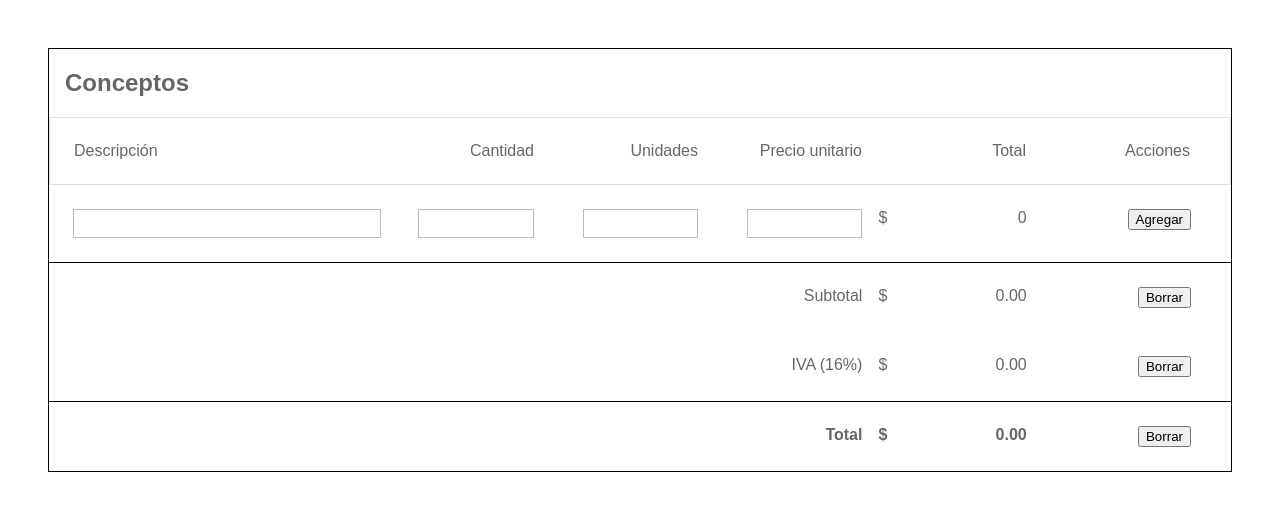
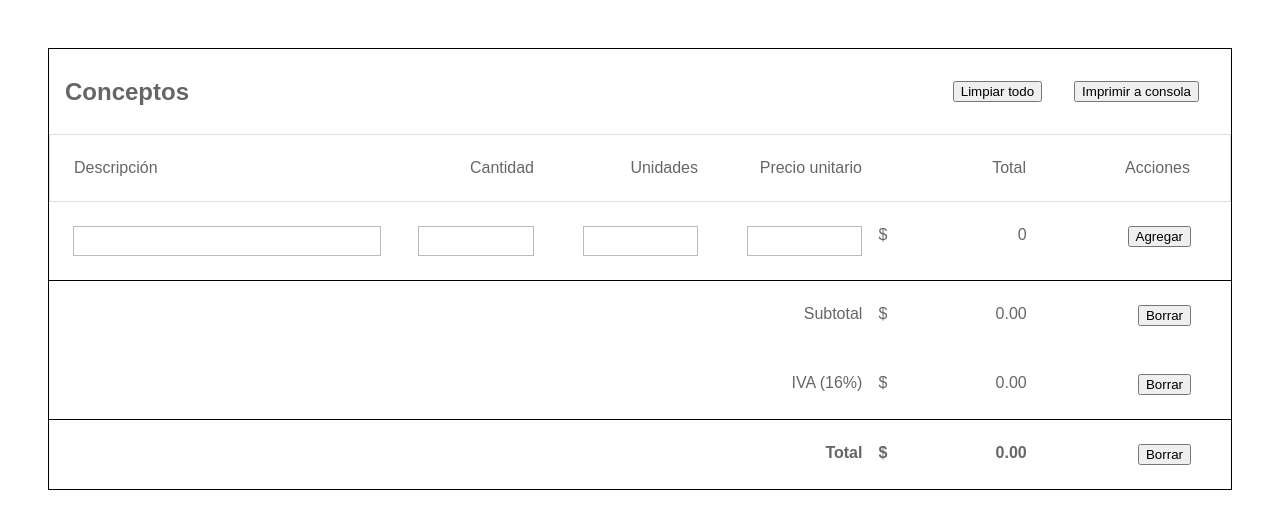
Before and after one commit to dyegolara/frontend-resuelve, a React (Create React App) app: page / in a window 1280 px wide. Shown: the top 528 px of the page. Built offline with nearby package versions, Linux system fonts and the light colour scheme; what flux would draw is missing.

Commit message:
Added reset and print buttons

```diff
--- a/src/App.css
+++ b/src/App.css
@@ -8,9 +8,22 @@
 .bold {
 	font-weight: bold;
 }
+
+
 .title {
-	padding-left : 1rem;
+	display: flex;
+	justify-content: space-between;
+	align-items: center;
+	padding: 1rem;
 }
+.title__text {
+	font-size: 1.5rem;
+	font-weight: bold;
+}
+.title__button {
+	margin: 1rem;
+}
+
 
 .table__header {
 	display: flex;
@@ -80,8 +93,8 @@
 .table__footerElement {
 	flex: 4 0 0;
 	padding-right: 3rem;
+}
 
-}
 
 .total {
 	box-sizing: border-box;
@@ -89,6 +102,7 @@
 	justify-content: space-between;
 }
 
+
 input[type=number]::-webkit-inner-spin-button,
 input[type=number]::-webkit-outer-spin-button {
 	-webkit-appearance: none;
--- a/src/actions/table-actions.js
+++ b/src/actions/table-actions.js
@@ -18,19 +18,17 @@ export default {
 		});
 	},
 
-	resetAll(data){
+	resetAll(){
 
 		AppDispatcher.handleAction({
-			actionType: 'RESET',
-			data: data
+			actionType: 'RESET'
 		});
 	},
 
-	printAll(data){
+	printAll(){
 
 		AppDispatcher.handleAction({
-			actionType: 'PRINT',
-			data: data
+			actionType: 'PRINT'
 		});
 	}
 }
--- a/src/components/table/table.jsx
+++ b/src/components/table/table.jsx
@@ -38,7 +38,6 @@ class Table extends Component {
 
 	_onChange() {
 
-		console.log('state ', this.state);
 		let state = getCurrentState();
 		this.setState(state);
 	};
@@ -47,6 +46,16 @@ class Table extends Component {
 
 		TableActions.removeConcepto(id)
 	};
+
+	reset() {
+
+		TableActions.resetAll();
+	};
+
+	print() {
+
+		TableActions.printAll();
+	}
 
 	render() {
 
@@ -71,7 +80,23 @@ class Table extends Component {
 
 		return (
 			<div className="borderAll">
-				<h2 className="title">Conceptos</h2>
+				<div className="title">
+					<span className="title__text">Conceptos</span>
+					<div>
+						<button
+							className="title__button"
+						    onClick={this.reset}
+						>
+							Limpiar todo
+						</button>
+						<button
+							className="title__button"
+						    onClick={this.print}
+						>
+							Imprimir a consola
+						</button>
+					</div>
+				</div>
 				<div className="table__header">
 					<span className="table__headElement table__headElement--big">Descripción</span>
 					<span className="table__headElement">Cantidad</span>
--- a/src/stores/table-store.js
+++ b/src/stores/table-store.js
@@ -33,6 +33,14 @@ class TableStore extends EventEmitter {
 	removeConcepto(id) {
 		_.pullAllBy(this.conceptos, [{'id' : id}], 'id');
 	};
+
+	reset() {
+		this.conceptos = [];
+	};
+
+	printToConsole() {
+		console.log(this.conceptos);
+	};
 }
 
 let tableStore = new TableStore();
@@ -49,8 +57,10 @@ AppDispatcher.register(function (payload) {
 			tableStore.removeConcepto(action.data);
 			break;
 		case 'RESET' :
+			tableStore.reset();
 			break;
 		case 'PRINT' :
+			tableStore.printToConsole();
 			break;
 		default :
 			break;
```
